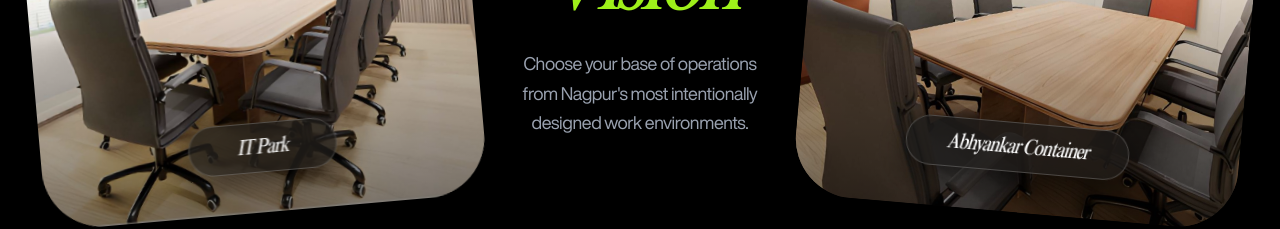
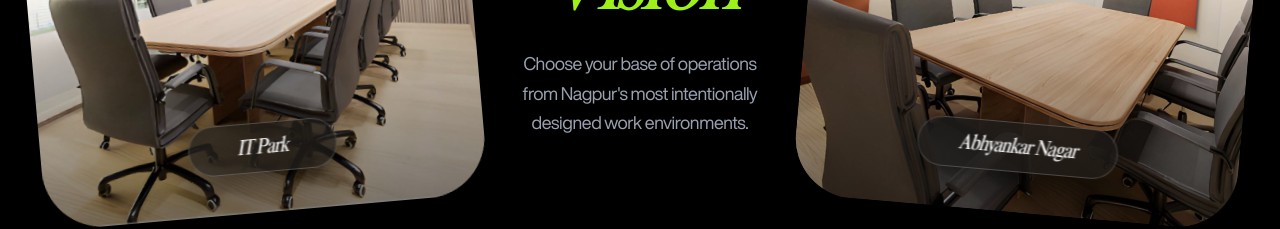
Before and after one commit to advaitkhangar01/loft-website-final, a Next.js app: page / in a window 1280 px wide. Shown: the part 1580-1809 px from the top of the page. Built offline with nearby package versions, Linux system fonts and the light colour scheme; a web font is replaced by a local one.

Commit message:
Rename Abhyankar Container to Abhyankar Nagar across all components

```diff
--- a/src/components/ContactSection.tsx
+++ b/src/components/ContactSection.tsx
@@ -78,7 +78,7 @@ export default function ContactSection() {
             <div className="flex flex-col gap-2">
               <span className="font-body text-sm uppercase tracking-widest text-brand-lime">Visit Us</span>
               <p className="font-body text-xl max-w-sm text-white/80">
-                IT Park &amp; Abhyankar Container,<br />
+                IT Park &amp; Abhyankar Nagar,<br />
                 Nagpur, Maharashtra
               </p>
             </div>
--- a/src/components/EarlyAccessSection.tsx
+++ b/src/components/EarlyAccessSection.tsx
@@ -93,7 +93,7 @@ export default function EarlyAccessSection() {
             }}
           >
             <h3 className="font-serif text-[clamp(48px,6vw,72px)] leading-none mb-8 tracking-[-0.02em]">
-              02 : Abhyankar Container
+              02 : Abhyankar Nagar
             </h3>
             <p className="text-brand-lime font-body text-[clamp(20px,2vw,28px)] leading-snug mb-12">
               A quieter, residential pocket with exceptional connectivity. Designed for deep work and deliberate thinking.
@@ -101,7 +101,7 @@ export default function EarlyAccessSection() {
             <div className="mt-auto">
               <p className="text-white/60 font-body text-xl mb-1">Early Access Open</p>
               <p className="text-white/60 font-body text-xl mb-1">150+ Seats | 9 Cabins</p>
-              <p className="text-white/60 font-body text-xl">Abhyankar Container, Nagpur</p>
+              <p className="text-white/60 font-body text-xl">Abhyankar Nagar, Nagpur</p>
             </div>
           </motion.div>
         </motion.div>
--- a/src/components/FooterSection.tsx
+++ b/src/components/FooterSection.tsx
@@ -28,7 +28,7 @@ export default function FooterSection() {
               Built for those moving fast. With the infrastructure to match.
             </p>
             <div className="mt-4">
-              <p className="font-body text-white/80">IT Park &amp; Abhyankar Container</p>
+              <p className="font-body text-white/80">IT Park &amp; Abhyankar Nagar</p>
               <p className="font-body text-white/80">Nagpur, Maharashtra</p>
             </div>
           </div>
--- a/src/components/LocationSection.tsx
+++ b/src/components/LocationSection.tsx
@@ -54,7 +54,7 @@ export default function LocationSection() {
         <div className="group relative w-full lg:w-[36%] aspect-[3.5/4] rounded-[60px] overflow-hidden rotate-[5deg] hover:rotate-0 transition-transform duration-700 ease-[cubic-bezier(0.23,1,0.32,1)] cursor-pointer shadow-2xl z-20">
           <Image
             src="/assets/locations/abhyankar-container.png"
-            alt="Abhyankar Container Location"
+            alt="Abhyankar Nagar Location"
             fill
             className="object-cover transition-transform duration-1000 group-hover:scale-110"
           />
@@ -63,7 +63,7 @@ export default function LocationSection() {
 
           {/* Glass Caption */}
           <div className="absolute bottom-10 left-1/2 -translate-x-1/2 bg-[#1a1a1a]/60 backdrop-blur-2xl border border-white/20 px-10 py-3 rounded-full shadow-[0_10px_30px_rgba(0,0,0,0.5)]">
-            <span className="font-serif text-white text-[22px] whitespace-nowrap">Abhyankar Container</span>
+            <span className="font-serif text-white text-[22px] whitespace-nowrap">Abhyankar Nagar</span>
           </div>
         </div>
 
```
